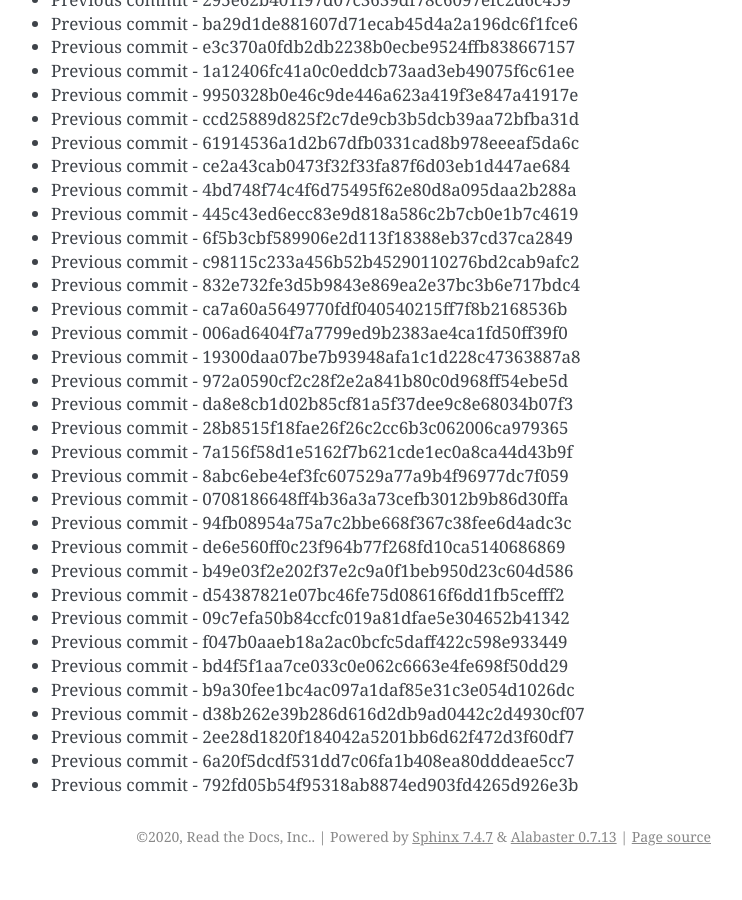
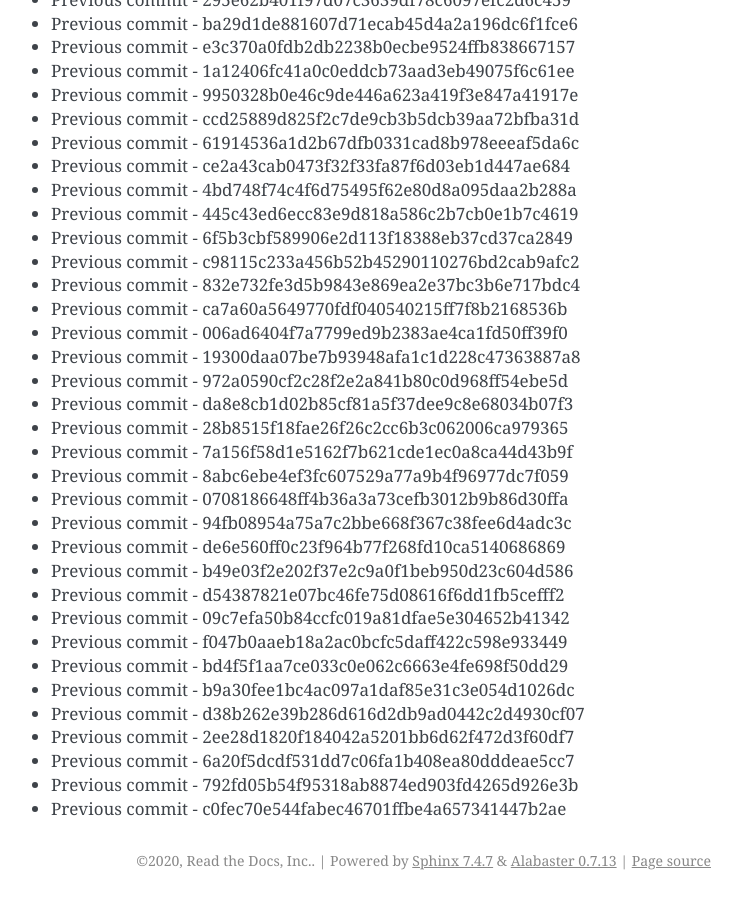
Before and after one commit to readthedocs/rtd-git-stresstest, a Sphinx documentation site: the page built from docs/updates.rst, in a window 1280 px wide and 900 px high, scrolled down 3559 px. Shown: the whole window, without its empty margins (399-1141 px from the left). Built offline with Sphinx 7.4.7, drawn with Linux system fonts in a browser that asks for light colours; before the commit the page ends 4435 px from its top, so only the background shows below that.

Commit message:
Generating commit from previous: c0fec70e544fabec46701ffbe4a657341447b2ae

```diff
--- a/docs/updates.rst
+++ b/docs/updates.rst
@@ -181,3 +181,4 @@ It can be tested for any performance characteristics.
 * Previous commit - 2ee28d1820f184042a5201bb6d62f472d3f60df7
 * Previous commit - 6a20f5dcdf531dd7c06fa1b408ea80dddeae5cc7
 * Previous commit - 792fd05b54f95318ab8874ed903fd4265d926e3b
+* Previous commit - c0fec70e544fabec46701ffbe4a657341447b2ae
```
